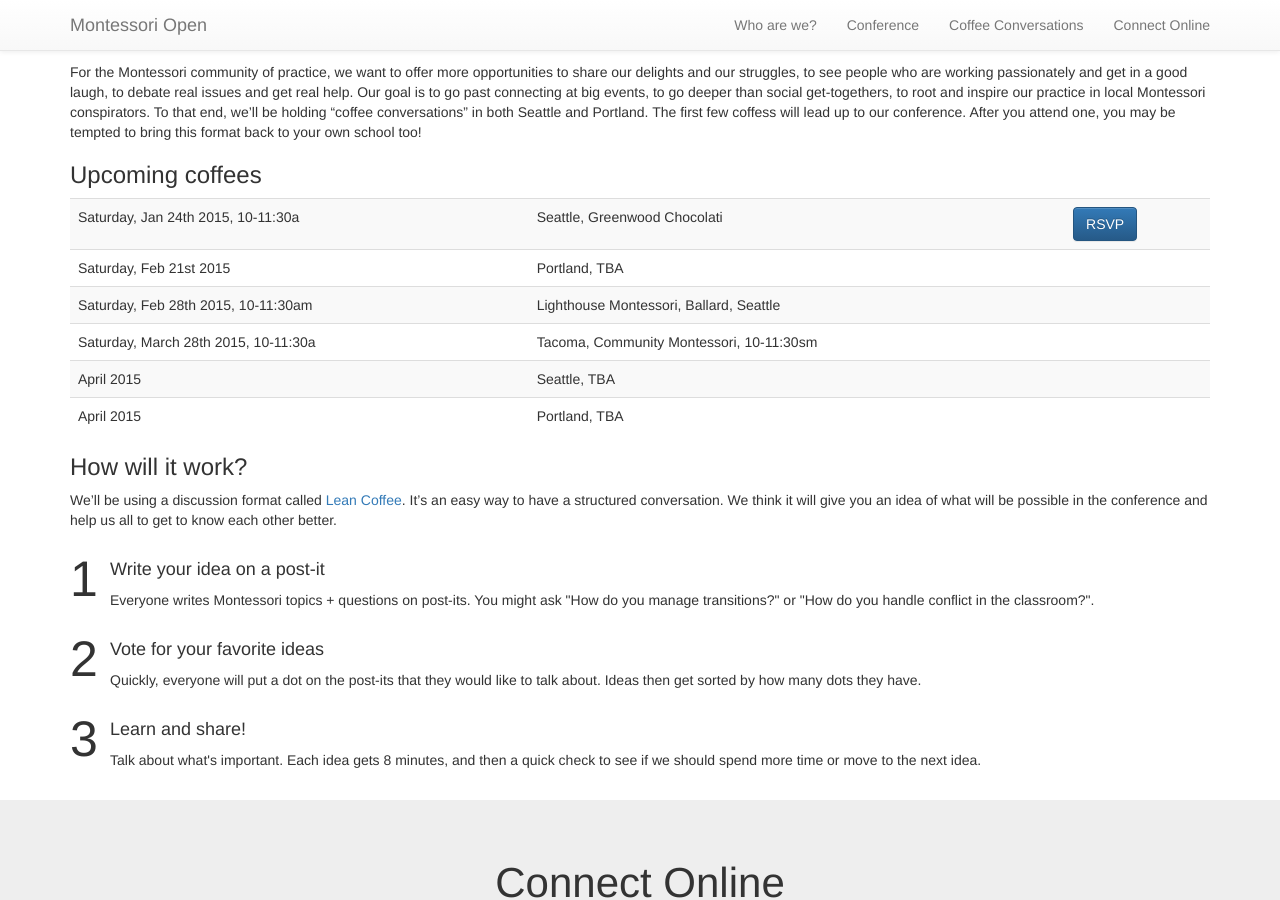
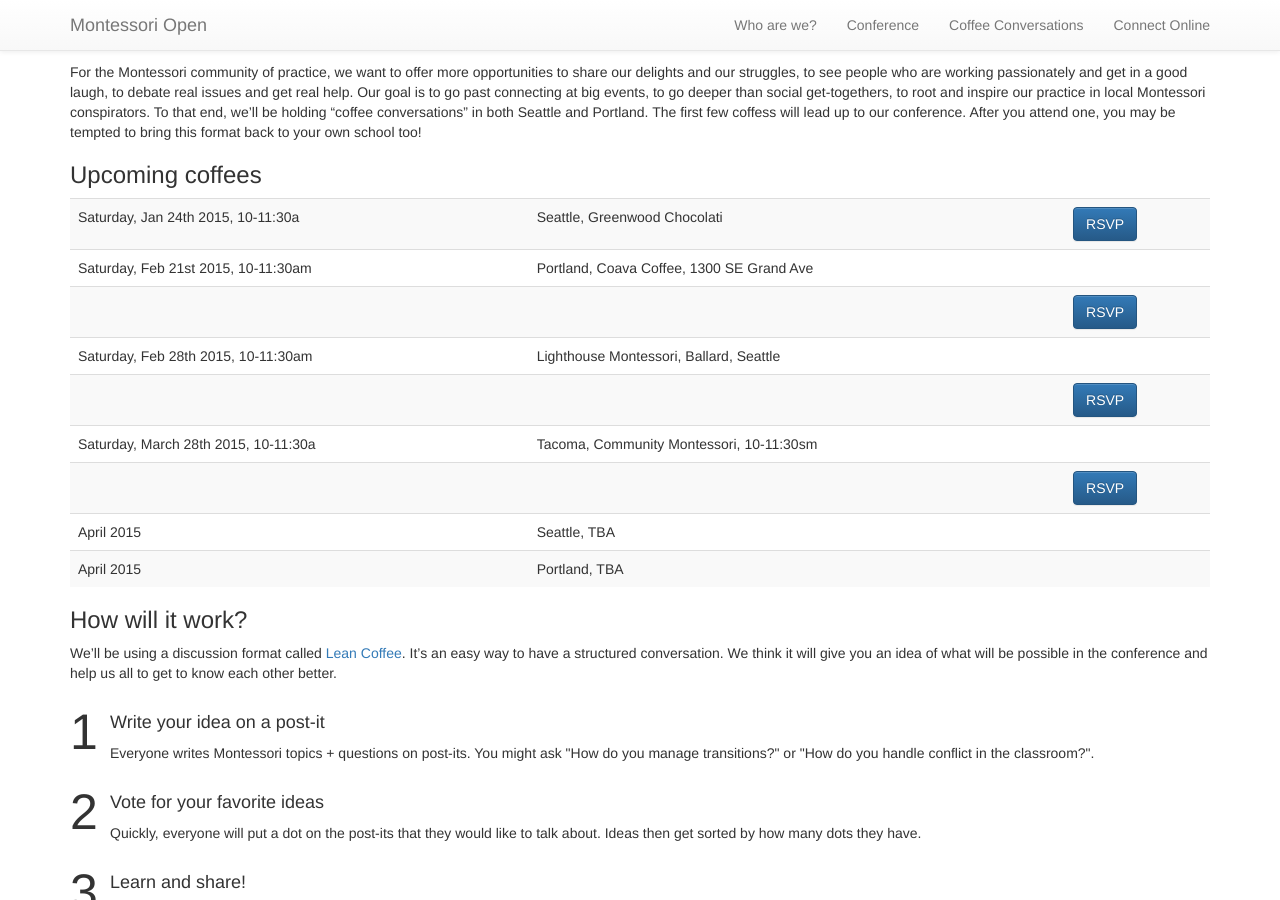
Before and after one commit to montessoriopen/montessoriopen.github.io, a Jekyll site: the page built from index.md, in a window 1280 px wide and 900 px high, scrolled down 2403 px. Built offline with Jekyll 4.4.1, drawn with Linux system fonts in a browser that asks for light colours.

Commit message:
Update index.md

```diff
--- a/index.md
+++ b/index.md
@@ -6,12 +6,15 @@ coffees:
 - when: Saturday, Jan 24th 2015, 10-11:30a
   where: Seattle, Greenwood Chocolati
   rsvp: https://www.eventbrite.com/e/montessori-coffee-conversations-tickets-14838395039
-- when: Saturday, Feb 21st 2015
-  where: Portland, TBA
+- when: Saturday, Feb 21st 2015, 10-11:30am
+  where: Portland, Coava Coffee, 1300 SE Grand Ave
+- rsvp: https://www.eventbrite.com/e/montessori-coffee-conversations-tickets-15807045298
 - when: Saturday, Feb 28th 2015, 10-11:30am
   where: Lighthouse Montessori, Ballard, Seattle
+- rsvp: https://www.eventbrite.com/e/montessori-coffee-conversations-seattle-february-tickets-15807073382
 - when: Saturday, March 28th 2015, 10-11:30a
   where: Tacoma, Community Montessori, 10-11:30sm
+- rsvp: https://www.eventbrite.com/e/montessori-coffee-conversations-seattle-march-tickets-15807105478
 - when: April 2015
   where: Seattle,  TBA
 - when: April 2015
```
